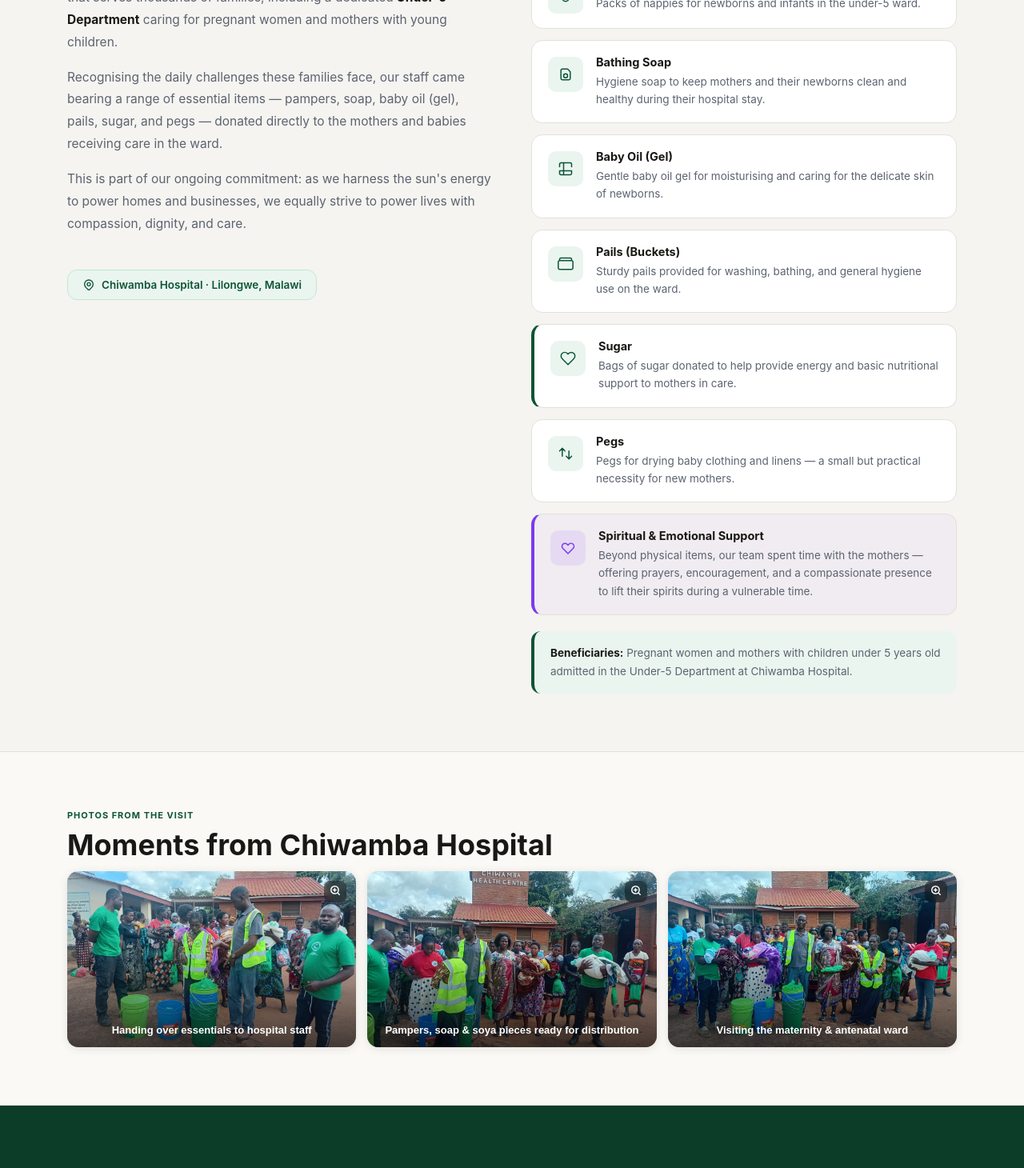
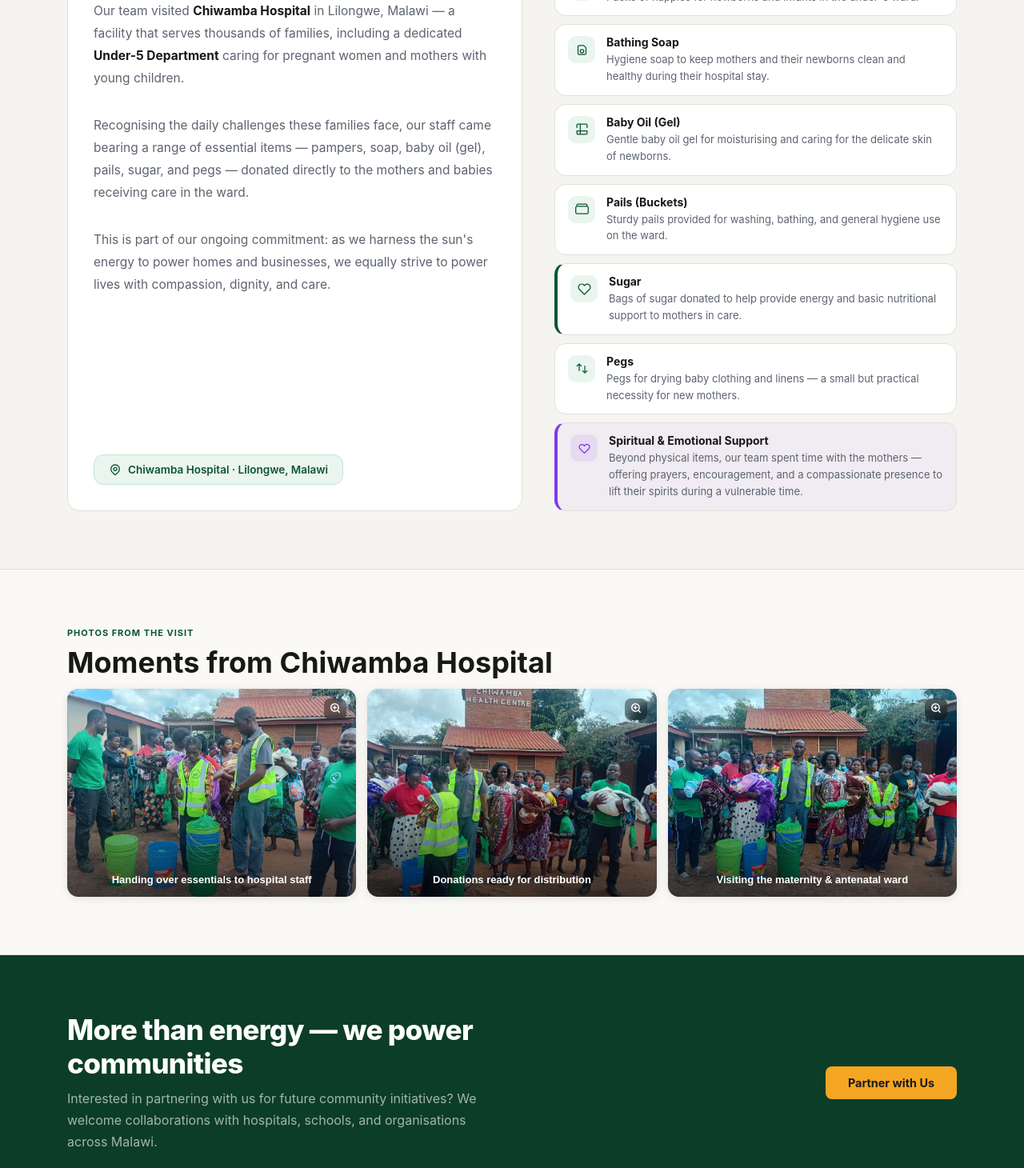
Before and after one commit to JUMAPETER736/GREEN_POWER_SYSTEMS, a Next.js app: page /company_community_support in a window 1280 px wide. Shown: the part 680-2140 px from the top of the page at 80% size. Built offline with nearby package versions, Linux system fonts and the light colour scheme.

Commit message:
Still Updating the Charity Code class, as  packages Renaming

```diff
--- a/src/app/company_community_support/page.tsx
+++ b/src/app/company_community_support/page.tsx
@@ -10,8 +10,8 @@ const charityImages = [
   },
   {
     src: "/images/community_support/image1.jpeg",
-    alt: "Donation items — pampers, soap, and soya pieces laid out",
-    caption: "Pampers, soap & soya pieces ready for distribution",
+    alt: "Donation items laid out ready for distribution",
+    caption: "Donations ready for distribution",
   },
   {
     src: "/images/community_support/image2.jpeg",
@@ -75,12 +75,12 @@ export default function CompanyCommunitySupport() {
       <section style={{
         backgroundColor: "var(--gp-bg-card)",
         borderBottom: "1px solid var(--gp-border)",
-        padding: "72px 0 60px",
+        padding: "clamp(48px, 8vw, 72px) 0 clamp(40px, 6vw, 60px)",
       }}>
         <div className="gp-container">
           <span className="gp-eyebrow">Community Care</span>
           <h1 style={{
-            fontSize: "clamp(1.9rem, 5vw, 3rem)",
+            fontSize: "clamp(1.6rem, 5vw, 3rem)",
             fontWeight: 800,
             color: "var(--gp-text-primary)",
             lineHeight: 1.12,
@@ -92,7 +92,7 @@ export default function CompanyCommunitySupport() {
             <span style={{ color: "var(--gp-green)" }}>community</span>
           </h1>
           <p style={{
-            fontSize: "clamp(15px, 2vw, 17px)",
+            fontSize: "clamp(14px, 2vw, 17px)",
             color: "var(--gp-text-muted)",
             lineHeight: 1.75,
             maxWidth: 620,
@@ -104,35 +104,33 @@ export default function CompanyCommunitySupport() {
         </div>
       </section>
 
-      {/* ── Story section ── */}
-      <section style={{ padding: "72px 0", backgroundColor: "var(--gp-bg-page)" }}>
+      {/* ── Story + Donated items ── */}
+      <section className="cs-story-section">
         <div className="gp-container">
-          <div style={{
-            display: "grid",
-            gridTemplateColumns: "repeat(auto-fit, minmax(min(100%, 300px), 1fr))",
-            gap: "3rem",
-            alignItems: "start",
-          }}>
+          <div className="cs-two-col">
 
-            {/* Left — story text, sticky so it stays in view while right column scrolls */}
-            <div style={{ position: "sticky", top: 88 }}>
+            {/* Left: story */}
+            <div className="cs-left-panel">
               <span className="gp-eyebrow">Chiwamba Hospital Visit</span>
               <h2 className="gp-section-title">A visit to Chiwamba Hospital, Lilongwe</h2>
-              <p style={{ fontSize: 15.5, color: "var(--gp-text-muted)", lineHeight: 1.8, marginBottom: 16 }}>
+              <p style={{ fontSize: "clamp(14px, 2vw, 15.5px)", color: "var(--gp-text-muted)", lineHeight: 1.8, marginBottom: 16 }}>
                 Our team visited <strong style={{ color: "var(--gp-text-primary)" }}>Chiwamba Hospital</strong> in Lilongwe,
                 Malawi — a facility that serves thousands of families, including a dedicated
                 <strong style={{ color: "var(--gp-text-primary)" }}> Under-5 Department</strong> caring for
                 pregnant women and mothers with young children.
               </p>
-              <p style={{ fontSize: 15.5, color: "var(--gp-text-muted)", lineHeight: 1.8, marginBottom: 16 }}>
+              <p style={{ fontSize: "clamp(14px, 2vw, 15.5px)", color: "var(--gp-text-muted)", lineHeight: 1.8, marginBottom: 16 }}>
                 Recognising the daily challenges these families face, our staff came bearing a range of
                 essential items — pampers, soap, baby oil (gel), pails, sugar, and pegs — donated
                 directly to the mothers and babies receiving care in the ward.
               </p>
-              <p style={{ fontSize: 15.5, color: "var(--gp-text-muted)", lineHeight: 1.8 }}>
+              <p style={{ fontSize: "clamp(14px, 2vw, 15.5px)", color: "var(--gp-text-muted)", lineHeight: 1.8 }}>
                 This is part of our ongoing commitment: as we harness the sun's energy to power homes and
                 businesses, we equally strive to power lives with compassion, dignity, and care.
               </p>
+
+              {/* Spacer pushes badge to bottom on desktop */}
+              <div style={{ flex: 1 }} />
 
               {/* Location badge */}
               <div style={{
@@ -141,6 +139,7 @@ export default function CompanyCommunitySupport() {
                 borderRadius: 12,
                 backgroundColor: "var(--gp-green-light)",
                 border: "1px solid var(--gp-green-border)",
+                alignSelf: "flex-start",
               }}>
                 <svg width={16} height={16} viewBox="0 0 24 24" fill="none"
                   stroke="var(--gp-green)" strokeWidth={2} strokeLinecap="round" strokeLinejoin="round">
@@ -153,14 +152,14 @@ export default function CompanyCommunitySupport() {
               </div>
             </div>
 
-            {/* Right — donated items list */}
-            <div style={{ display: "flex", flexDirection: "column" }}>
+            {/* Right: donated items */}
+            <div className="cs-right-panel">
               <span className="gp-eyebrow">What we donated</span>
               <h2 className="gp-section-title">Items given to mothers &amp; babies</h2>
-              <div style={{ display: "flex", flexDirection: "column", gap: 14 }}>
+              <div style={{ display: "flex", flexDirection: "column", gap: 10 }}>
                 {donated.map(({ icon, label, desc, category }) => (
                   <div key={label} className="gp-card" style={{
-                    padding: "18px 20px", display: "flex", gap: 16, alignItems: "flex-start",
+                    padding: "13px 16px", display: "flex", gap: 14, alignItems: "flex-start",
                     ...(category === "support" ? {
                       borderLeft: "4px solid #7c3aed",
                       backgroundColor: "rgba(124,58,237,0.04)",
@@ -169,33 +168,21 @@ export default function CompanyCommunitySupport() {
                     } : {}),
                   }}>
                     <div className="gp-icon-badge" style={{
-                      flexShrink: 0, marginTop: 2,
+                      flexShrink: 0, marginTop: 1, width: 34, height: 34,
                       ...(category === "support" ? { backgroundColor: "rgba(124,58,237,0.1)" } : {}),
                     }}>
-                      <svg width={20} height={20} viewBox="0 0 24 24" fill="none"
+                      <svg width={17} height={17} viewBox="0 0 24 24" fill="none"
                         stroke={category === "support" ? "#7c3aed" : "var(--gp-green)"}
                         strokeWidth={1.8} strokeLinecap="round" strokeLinejoin="round">
                         <path d={icon} />
                       </svg>
                     </div>
                     <div>
-                      <p style={{ fontWeight: 700, fontSize: 14.5, color: "var(--gp-text-primary)", margin: "0 0 5px" }}>{label}</p>
-                      <p style={{ fontSize: 13.5, color: "var(--gp-text-muted)", lineHeight: 1.65, margin: 0 }}>{desc}</p>
+                      <p style={{ fontWeight: 700, fontSize: "clamp(13px, 1.8vw, 14px)", color: "var(--gp-text-primary)", margin: "0 0 3px" }}>{label}</p>
+                      <p style={{ fontSize: "clamp(12px, 1.6vw, 13px)", color: "var(--gp-text-muted)", lineHeight: 1.6, margin: 0 }}>{desc}</p>
                     </div>
                   </div>
                 ))}
-              </div>
-
-              {/* Beneficiary highlight */}
-              <div style={{
-                marginTop: 20, padding: "16px 20px",
-                borderRadius: 12, borderLeft: "4px solid var(--gp-green)",
-                backgroundColor: "var(--gp-green-light)",
-              }}>
-                <p style={{ fontSize: 13.5, color: "var(--gp-text-muted)", lineHeight: 1.7, margin: 0 }}>
-                  <strong style={{ color: "var(--gp-text-primary)" }}>Beneficiaries:</strong> Pregnant women
-                  and mothers with children under 5 years old admitted in the Under-5 Department at Chiwamba Hospital.
-                </p>
               </div>
             </div>
 
@@ -205,7 +192,7 @@ export default function CompanyCommunitySupport() {
 
       {/* ── Photo gallery ── */}
       <section style={{
-        padding: "72px 0",
+        padding: "clamp(48px, 8vw, 72px) 0",
         backgroundColor: "var(--gp-bg-section)",
         borderTop: "1px solid var(--gp-border)",
         borderBottom: "1px solid var(--gp-border)",
@@ -213,59 +200,20 @@ export default function CompanyCommunitySupport() {
         <div className="gp-container">
           <span className="gp-eyebrow">Photos from the visit</span>
           <h2 className="gp-section-title">Moments from Chiwamba Hospital</h2>
-
-          <div style={{
-            display: "grid",
-            gap: 14,
-            gridTemplateColumns: "repeat(auto-fit, minmax(min(100%, 280px), 1fr))",
-          }}>
+          <div className="cs-gallery-grid">
             {charityImages.map((img, i) => (
               <button
                 key={i}
                 onClick={() => setLightbox(i)}
-                style={{
-                  border: "none", padding: 0, cursor: "pointer",
-                  borderRadius: 14, overflow: "hidden",
-                  position: "relative", minHeight: 220,
-                  display: "block", width: "100%",
-                  boxShadow: "0 2px 12px rgba(0,0,0,0.10)",
-                  transition: "transform 0.22s, box-shadow 0.22s",
-                }}
-                onMouseEnter={e => {
-                  (e.currentTarget as HTMLElement).style.transform = "translateY(-4px)";
-                  (e.currentTarget as HTMLElement).style.boxShadow = "0 16px 36px rgba(0,0,0,0.18)";
-                }}
-                onMouseLeave={e => {
-                  (e.currentTarget as HTMLElement).style.transform = "translateY(0)";
-                  (e.currentTarget as HTMLElement).style.boxShadow = "0 2px 12px rgba(0,0,0,0.10)";
-                }}
+                className="cs-gallery-btn"
                 aria-label={`View photo: ${img.caption}`}
               >
-                <img
-                  src={img.src}
-                  alt={img.alt}
-                  style={{
-                    position: "absolute", inset: 0,
-                    width: "100%", height: "100%",
-                    objectFit: "cover", display: "block",
-                  }}
-                />
-                <div style={{
-                  position: "absolute", inset: 0,
-                  background: "linear-gradient(to top, rgba(0,0,0,0.65) 0%, transparent 55%)",
-                }} />
-                <div style={{
-                  position: "absolute", bottom: 0, left: 0, right: 0,
-                  padding: "14px 16px",
-                }}>
+                <img src={img.src} alt={img.alt} className="cs-gallery-img" />
+                <div className="cs-gallery-overlay" />
+                <div className="cs-gallery-caption">
                   <p style={{ fontSize: 13, fontWeight: 600, color: "#fff", margin: 0 }}>{img.caption}</p>
                 </div>
-                <div style={{
-                  position: "absolute", top: 12, right: 12,
-                  backgroundColor: "rgba(0,0,0,0.4)",
-                  borderRadius: 8, padding: "5px 7px",
-                  backdropFilter: "blur(4px)",
-                }}>
+                <div className="cs-gallery-zoom">
                   <svg width={14} height={14} viewBox="0 0 24 24" fill="none"
                     stroke="#fff" strokeWidth={2.5} strokeLinecap="round" strokeLinejoin="round">
                     <circle cx="11" cy="11" r="8" />
@@ -279,21 +227,18 @@ export default function CompanyCommunitySupport() {
       </section>
 
       {/* ── CTA ── */}
-      <section style={{ padding: "72px 0", backgroundColor: "var(--gp-bg-dark)" }}>
-        <div className="gp-container" style={{
-          display: "flex", flexWrap: "wrap",
-          alignItems: "center", justifyContent: "space-between", gap: 28,
-        }}>
+      <section style={{ padding: "clamp(48px, 8vw, 72px) 0", backgroundColor: "var(--gp-bg-dark)" }}>
+        <div className="gp-container cs-cta-inner">
           <div style={{ maxWidth: 520 }}>
             <h2 style={{
-              fontSize: "clamp(1.5rem, 3.5vw, 2.2rem)",
+              fontSize: "clamp(1.3rem, 3.5vw, 2.2rem)",
               fontWeight: 800, color: "#fff",
               margin: "0 0 10px", letterSpacing: "-0.02em",
             }}>
               More than energy — we power communities
             </h2>
             <p style={{
-              fontSize: "clamp(14px, 2vw, 16px)",
+              fontSize: "clamp(13px, 2vw, 16px)",
               color: "rgba(255,255,255,0.62)",
               margin: 0, lineHeight: 1.7,
             }}>
@@ -315,7 +260,7 @@ export default function CompanyCommunitySupport() {
             position: "fixed", inset: 0, zIndex: 200,
             backgroundColor: "rgba(0,0,0,0.88)",
             display: "flex", alignItems: "center", justifyContent: "center",
-            padding: "1.5rem",
+            padding: "1rem",
             backdropFilter: "blur(6px)",
           }}
         >
@@ -362,6 +307,145 @@ export default function CompanyCommunitySupport() {
           </div>
         </div>
       )}
+
+      {/* ── Responsive styles ── */}
+      <style>{`
+
+        /* Story section padding */
+        .cs-story-section {
+          padding: clamp(40px, 8vw, 72px) 0;
+          background-color: var(--gp-bg-page);
+        }
+
+        /* ── Two-col layout ──
+           Mobile  (<768px): single column, stacked
+           Tablet  (768px+): two equal columns, same height
+           Desktop (1024px+): wider gap
+        */
+        .cs-two-col {
+          display: flex;
+          flex-direction: column;
+          gap: 28px;
+        }
+
+        .cs-left-panel,
+        .cs-right-panel {
+          width: 100%;
+        }
+
+        @media (min-width: 768px) {
+          .cs-two-col {
+            flex-direction: row;
+            align-items: stretch; /* forces equal height */
+            gap: 2rem;
+          }
+
+          .cs-left-panel {
+            flex: 1 1 0;
+            min-width: 0;
+            display: flex;
+            flex-direction: column;
+            background: var(--gp-bg-card);
+            border: 1px solid var(--gp-border);
+            border-radius: 16px;
+            padding: clamp(22px, 3vw, 32px);
+          }
+
+          .cs-right-panel {
+            flex: 1 1 0;
+            min-width: 0;
+            display: flex;
+            flex-direction: column;
+          }
+        }
+
+        @media (min-width: 1024px) {
+          .cs-two-col {
+            gap: 2.5rem;
+          }
+        }
+
+        /* ── Gallery ── */
+        .cs-gallery-grid {
+          display: grid;
+          gap: 14px;
+          grid-template-columns: 1fr; /* phone: 1 col */
+        }
+
+        /* Tablet: 2 cols */
+        @media (min-width: 600px) {
+          .cs-gallery-grid {
+            grid-template-columns: repeat(2, 1fr);
+          }
+        }
+
+        /* Desktop: 3 cols */
+        @media (min-width: 1024px) {
+          .cs-gallery-grid {
+            grid-template-columns: repeat(3, 1fr);
+          }
+        }
+
+        .cs-gallery-btn {
+          border: none;
+          padding: 0;
+          cursor: pointer;
+          border-radius: 14px;
+          overflow: hidden;
+          position: relative;
+          min-height: 200px;
+          display: block;
+          width: 100%;
+          box-shadow: 0 2px 12px rgba(0,0,0,0.10);
+          transition: transform 0.22s, box-shadow 0.22s;
+        }
+        @media (min-width: 600px) {
+          .cs-gallery-btn { min-height: 230px; }
+        }
+        @media (min-width: 1024px) {
+          .cs-gallery-btn { min-height: 260px; }
+        }
+        .cs-gallery-btn:hover {
+          transform: translateY(-4px);
+          box-shadow: 0 16px 36px rgba(0,0,0,0.18);
+        }
+        .cs-gallery-img {
+          position: absolute; inset: 0;
+          width: 100%; height: 100%;
+          object-fit: cover; display: block;
+        }
+        .cs-gallery-overlay {
+          position: absolute; inset: 0;
+          background: linear-gradient(to top, rgba(0,0,0,0.65) 0%, transparent 55%);
+        }
+        .cs-gallery-caption {
+          position: absolute; bottom: 0; left: 0; right: 0;
+          padding: 14px 16px;
+        }
+        .cs-gallery-zoom {
+          position: absolute; top: 12px; right: 12px;
+          background-color: rgba(0,0,0,0.4);
+          border-radius: 8px; padding: 5px 7px;
+          backdrop-filter: blur(4px);
+        }
+
+        /* ── CTA ── */
+        .cs-cta-inner {
+          display: flex;
+          flex-direction: column;
+          gap: 24px;
+          align-items: flex-start;
+        }
+        @media (min-width: 640px) {
+          .cs-cta-inner {
+            flex-direction: row;
+            flex-wrap: wrap;
+            align-items: center;
+            justify-content: space-between;
+          }
+        }
+      `}</style>
+
     </div>
   );
 }
```
